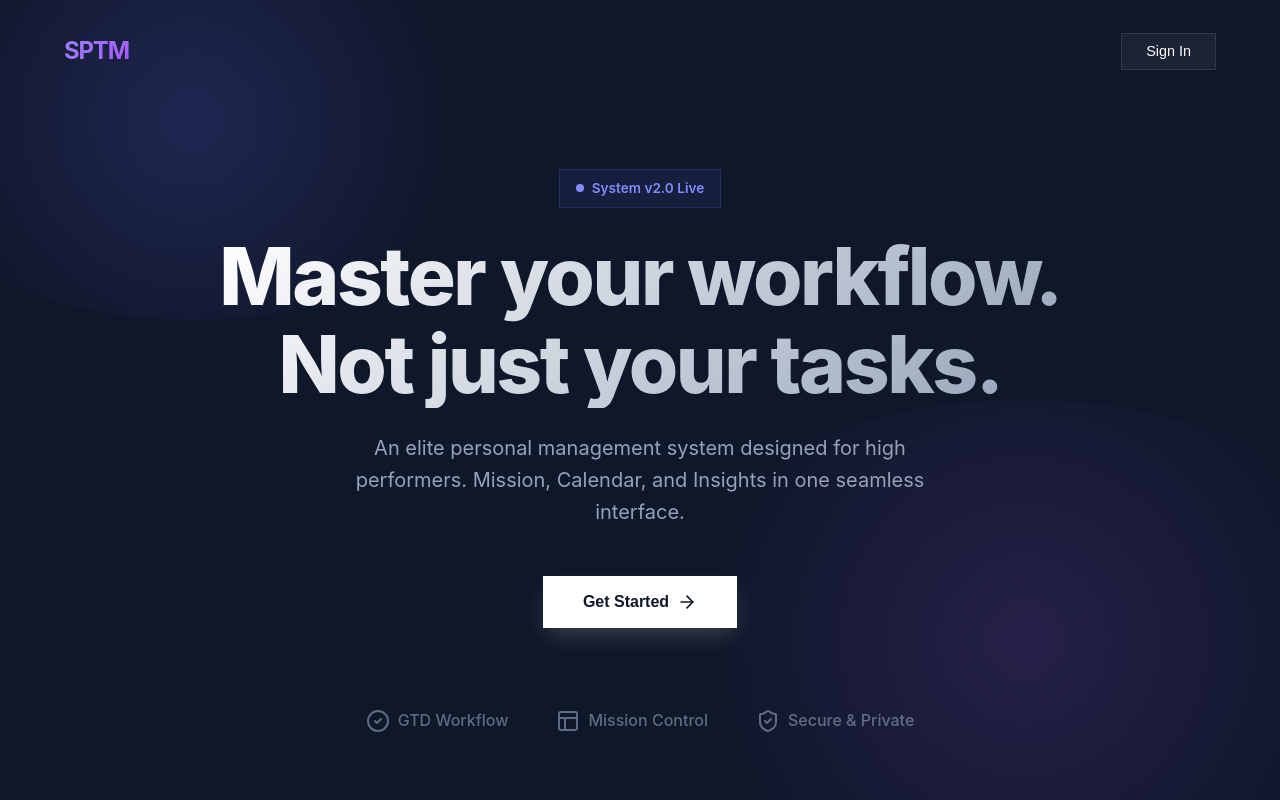
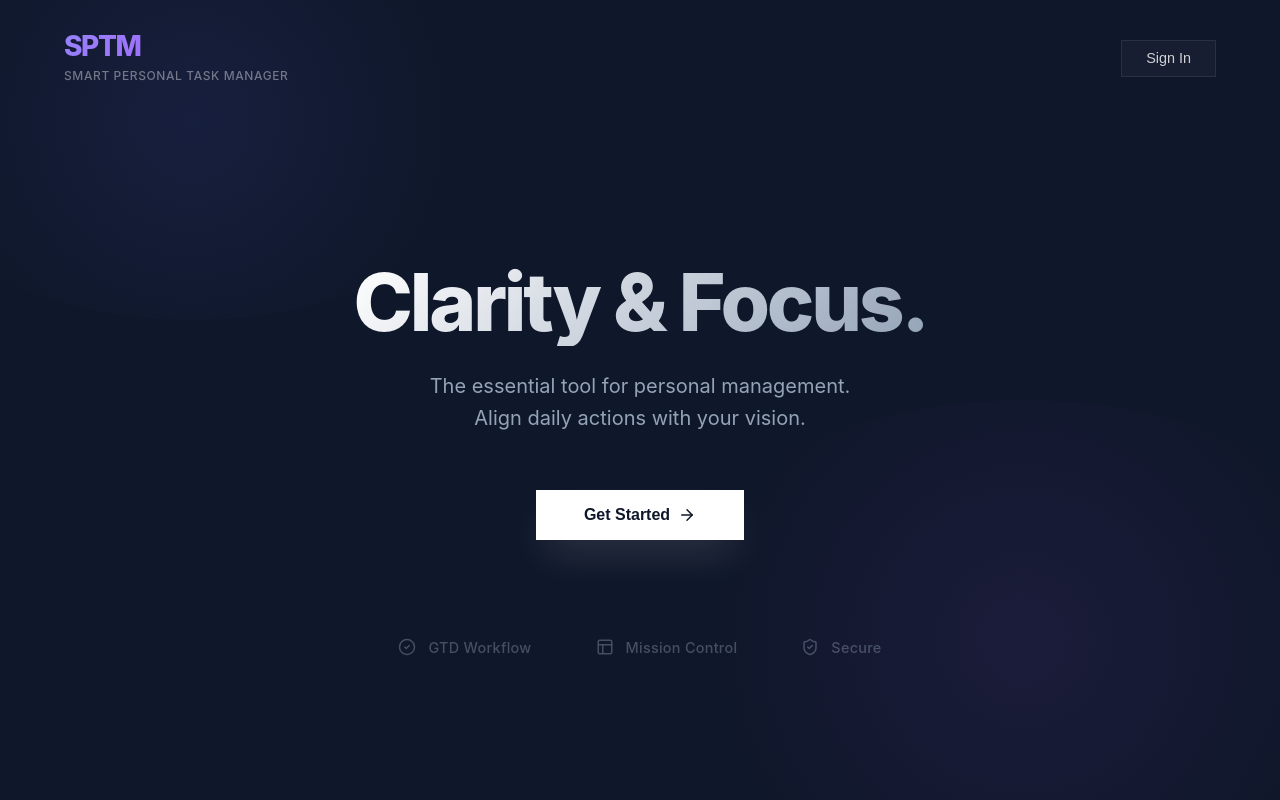
Before and after one commit to sonergunes741/SPTM, a React (Vite) app: page / in a window 1280 px wide. Built offline with nearby package versions, Linux system fonts and the light colour scheme.

Commit message:
style: Redesign Welcome Page for concise elegance and brand consistency

```diff
--- a/src/components/layout/WelcomePage.jsx
+++ b/src/components/layout/WelcomePage.jsx
@@ -26,7 +26,7 @@ export default function WelcomePage() {
                     left: "-10%",
                     width: "50%",
                     height: "50%",
-                    background: "radial-gradient(circle, rgba(99,102,241,0.2) 0%, rgba(15,23,42,0) 70%)",
+                    background: "radial-gradient(circle, rgba(99,102,241,0.1) 0%, rgba(15,23,42,0) 70%)", // Reduced opacity for subtlety
                     borderRadius: "50%",
                     pointerEvents: "none",
                 }}
@@ -38,7 +38,7 @@ export default function WelcomePage() {
                     right: "-10%",
                     width: "60%",
                     height: "60%",
-                    background: "radial-gradient(circle, rgba(168,85,247,0.15) 0%, rgba(15,23,42,0) 70%)",
+                    background: "radial-gradient(circle, rgba(168,85,247,0.08) 0%, rgba(15,23,42,0) 70%)", // Reduced opacity for subtlety
                     borderRadius: "50%",
                     pointerEvents: "none",
                 }}
@@ -54,29 +54,34 @@ export default function WelcomePage() {
                     zIndex: 10,
                 }}
             >
-                <div style={{ fontSize: "1.5rem", fontWeight: 700, letterSpacing: "-0.05em" }} className="text-gradient-primary">
-                    SPTM
+                <div style={{ display: "flex", flexDirection: "column" }}>
+                    <div style={{ fontSize: "1.75rem", fontWeight: 800, letterSpacing: "-0.05em", lineHeight: "1" }} className="text-gradient-primary">
+                        SPTM
+                    </div>
+                    <div style={{ fontSize: "0.75rem", color: "rgba(255,255,255,0.4)", marginTop: "0.35rem", fontWeight: 500, letterSpacing: "0.05em", textTransform: "uppercase" }}>
+                        Smart Personal Task Manager
+                    </div>
                 </div>
                 <button
                     onClick={() => setShowLoginModal(true)}
                     style={{
                         padding: "0.6rem 1.5rem",
-                        background: "rgba(255, 255, 255, 0.05)",
-                        border: "1px solid rgba(255, 255, 255, 0.1)",
+                        background: "rgba(255, 255, 255, 0.03)",
+                        border: "1px solid rgba(255, 255, 255, 0.08)",
                         borderRadius: "var(--radius-full)",
-                        color: "#fff",
+                        color: "rgba(255,255,255,0.8)",
                         cursor: "pointer",
                         fontSize: "0.9rem",
                         fontWeight: 500,
                         transition: "all 0.2s",
                     }}
                     onMouseEnter={(e) => {
-                        e.currentTarget.style.background = "rgba(255, 255, 255, 0.1)";
-                        e.currentTarget.style.borderColor = "#fff";
+                        e.currentTarget.style.background = "rgba(255, 255, 255, 0.08)";
+                        e.currentTarget.style.color = "#fff";
                     }}
                     onMouseLeave={(e) => {
-                        e.currentTarget.style.background = "rgba(255, 255, 255, 0.05)";
-                        e.currentTarget.style.borderColor = "rgba(255, 255, 255, 0.1)";
+                        e.currentTarget.style.background = "rgba(255, 255, 255, 0.03)";
+                        e.currentTarget.style.color = "rgba(255,255,255,0.8)";
                     }}
                 >
                     Sign In
@@ -97,30 +102,13 @@ export default function WelcomePage() {
                 }}
                 className="fade-in"
             >
-                <div
-                    style={{
-                        marginBottom: "1.5rem",
-                        padding: "0.5rem 1rem",
-                        background: "rgba(99, 102, 241, 0.1)",
-                        border: "1px solid rgba(99, 102, 241, 0.2)",
-                        borderRadius: "var(--radius-full)",
-                        color: "#818cf8",
-                        fontSize: "0.85rem",
-                        fontWeight: 600,
-                        display: "inline-flex",
-                        alignItems: "center",
-                        gap: "0.5rem",
-                    }}
-                >
-                    <span style={{ width: "8px", height: "8px", background: "#818cf8", borderRadius: "50%" }} />
-                    System v2.0 Live
-                </div>
+                {/* Badge removed as requested */}
 
                 <h1
                     style={{
-                        fontSize: "5rem",
+                        fontSize: "5rem", // Kept large for impact
                         fontWeight: 800,
-                        letterSpacing: "-0.03em",
+                        letterSpacing: "-0.04em",
                         lineHeight: 1.1,
                         marginBottom: "1.5rem",
                         background: "linear-gradient(135deg, #fff 0%, #94a3b8 100%)",
@@ -129,27 +117,28 @@ export default function WelcomePage() {
                         maxWidth: "900px",
                     }}
                 >
-                    Master your workflow. <br /> Not just your tasks.
+                    Clarity & Focus.
                 </h1>
 
                 <p
                     style={{
                         fontSize: "1.25rem",
                         color: "var(--color-text-muted)",
-                        maxWidth: "600px",
+                        maxWidth: "550px",
                         lineHeight: 1.6,
-                        marginBottom: "3rem",
+                        marginBottom: "3.5rem",
+                        fontWeight: 400,
                     }}
                 >
-                    An elite personal management system designed for high performers.
-                    Mission, Calendar, and Insights in one seamless interface.
+                    The essential tool for personal management.<br />
+                    Align daily actions with your vision.
                 </p>
 
                 <div style={{ display: "flex", gap: "1rem" }}>
                     <button
                         onClick={() => setShowLoginModal(true)}
                         style={{
-                            padding: "1rem 2.5rem",
+                            padding: "1rem 3rem",
                             background: "#fff",
                             color: "#0f172a",
                             borderRadius: "var(--radius-full)",
@@ -160,21 +149,27 @@ export default function WelcomePage() {
                             display: "flex",
                             alignItems: "center",
                             gap: "0.5rem",
-                            transition: "transform 0.2s",
-                            boxShadow: "0 10px 25px -5px rgba(255, 255, 255, 0.2)",
+                            transition: "all 0.3s cubic-bezier(0.4, 0, 0.2, 1)",
+                            boxShadow: "0 20px 40px -10px rgba(255, 255, 255, 0.15)",
                         }}
-                        onMouseEnter={(e) => (e.currentTarget.style.transform = "scale(1.05)")}
-                        onMouseLeave={(e) => (e.currentTarget.style.transform = "scale(1)")}
+                        onMouseEnter={(e) => {
+                            e.currentTarget.style.transform = "translateY(-2px)";
+                            e.currentTarget.style.boxShadow = "0 25px 50px -10px rgba(255, 255, 255, 0.25)";
+                        }}
+                        onMouseLeave={(e) => {
+                            e.currentTarget.style.transform = "translateY(0)";
+                            e.currentTarget.style.boxShadow = "0 20px 40px -10px rgba(255, 255, 255, 0.15)";
+                        }}
                     >
-                        Get Started <ArrowRight size={20} />
+                        Get Started <ArrowRight size={18} />
                     </button>
                 </div>
 
-                {/* Feature Highlights Mockup */}
-                <div style={{ marginTop: "5rem", display: "flex", gap: "3rem", opacity: 0.6 }}>
-                    <FeatureItem icon={<CheckCircle2 />} text="GTD Workflow" />
-                    <FeatureItem icon={<Layout />} text="Mission Control" />
-                    <FeatureItem icon={<ShieldCheck />} text="Secure & Private" />
+                {/* Feature Highlights - Simplified */}
+                <div style={{ marginTop: "6rem", display: "flex", gap: "4rem", opacity: 0.4 }}>
+                    <FeatureItem icon={<CheckCircle2 size={18} />} text="GTD Workflow" />
+                    <FeatureItem icon={<Layout size={18} />} text="Mission Control" />
+                    <FeatureItem icon={<ShieldCheck size={18} />} text="Secure" />
                 </div>
             </main>
 
@@ -185,7 +180,7 @@ export default function WelcomePage() {
 
 function FeatureItem({ icon, text }) {
     return (
-        <div style={{ display: "flex", alignItems: "center", gap: "0.5rem", color: "var(--color-text-muted)" }}>
+        <div style={{ display: "flex", alignItems: "center", gap: "0.75rem", color: "var(--color-text-muted)", fontSize: "0.9rem", letterSpacing: "0.02em" }}>
             {icon}
             <span style={{ fontWeight: 500 }}>{text}</span>
         </div>
```
